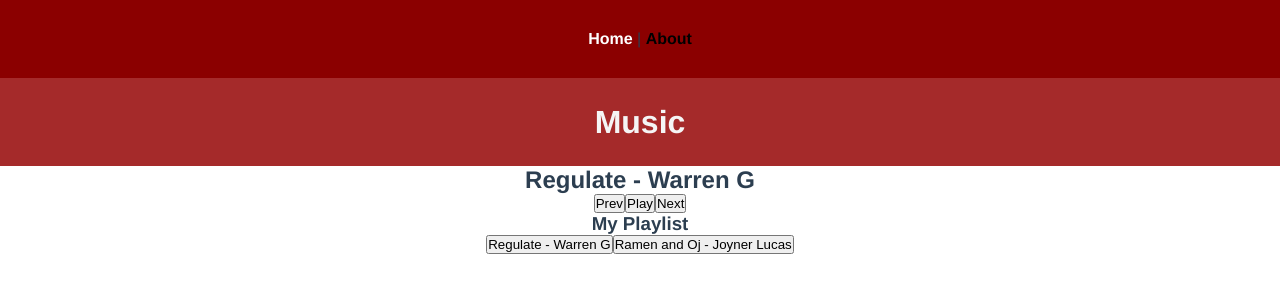
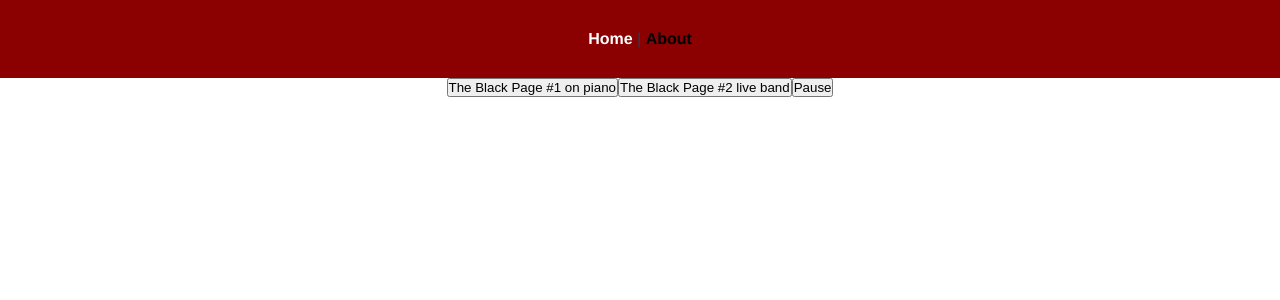
Before and after one commit to Francisco-fco/MusicPlayer, a Vue app in the folder music-player/: page /#/ in a window 1280 px wide. Shown: the top 300 px of the page. Built offline with nearby package versions, Linux system fonts and the light colour scheme.

Commit message:
global global yt-player

```diff
--- a/music-player/public/index.html
+++ b/music-player/public/index.html
@@ -6,11 +6,14 @@
     <meta name="viewport" content="width=device-width,initial-scale=1.0">
     <link rel="icon" href="<%= BASE_URL %>favicon.ico">
     <title><%= htmlWebpackPlugin.options.title %></title>
+    <script src="https://www.youtube.com/iframe_api"></script>
+    <script src="yt.js"></script>
   </head>
   <body>
     <noscript>
       <strong>We're sorry but <%= htmlWebpackPlugin.options.title %> doesn't work properly without JavaScript enabled. Please enable it to continue.</strong>
     </noscript>
+    <div id="yt-player"></div>
     <div id="app"></div>
     <!-- built files will be auto injected -->
   </body>
--- /dev/null
+++ b/music-player/public/yt.js
@@ -0,0 +1,17 @@
+// gets called automatically when YouTube player loads
+function onYouTubeIframeAPIReady() {
+    // using global variable
+    window.player = new YT.Player('yt-player', {
+      height: '0',
+      width: '0',
+      events: {
+        'onStateChange': onPlayerStateChange
+      }
+    });
+  }
+
+  // this function triggers when we change song in player
+  // can be used to update things, like counters
+  function onPlayerStateChange(event) {
+    if (event.data != YT.PlayerState.PLAYING) return
+  }
--- a/music-player/src/components/Player.vue
+++ b/music-player/src/components/Player.vue
@@ -1,4 +1,12 @@
 <template>
+  <div>
+    <button @click="play('DXxeOvvNNwc')">The Black Page #1 on piano</button>
+    <button @click="play('CtkZxnkbjtI')">The Black Page #2 live band</button>
+    <button @click="pause()">Pause</button>
+  </div>
+
+
+  <!--
   <div class="player-container">
     <header>
       <h1>Music</h1>
@@ -9,21 +17,26 @@
           {{ current.title }} - <span>{{ current.artist }}</span>
         </h2>
         <div class="buttons">
-          <button id="Previous" @click="previous()">Prev</button>
-          <button id="Play" v-if="!playingNow" @click="play()">Play</button>
-          <button id="Paus" v-else @click="pause()">Paus</button>
-          <button id="Next" @click="next()">Next</button>
+          <button id="Previous" @click="previous">Prev</button>
+          <button id="Play" v-if="!playingNow" @click="play">Play</button>
+          <button id="Paus" v-else @click="pause">Paus</button>
+          <button id="Next" @click="next">Next</button>
         </div>
       </section>
       <section class="playlist">
-          <h3>My Playlist</h3>
-          <button v-for="song in songs" :key="song.src" @click="play(song)" :class="(song.src == current.src) ? 'song playing' : 'song'">
-              {{ song.title }} - {{ song.artist }}
-          </button>
-
+        <h3>My Playlist</h3>
+        <button
+          v-for="song in songs"
+          :key="song.src"
+          @click="play(song)"
+          :class="song.src == current.src ? 'song playing' : 'song'"
+        >
+          {{ song.title }} - {{ song.artist }}
+        </button>
       </section>
     </main>
   </div>
+  -->
 </template>
 
 <script>
@@ -33,6 +46,8 @@
   name: "player-comtainer",
   data() {
     return {
+        /*
+
       current: {},
       index: 0,
       playingNow: false,
@@ -50,17 +65,39 @@
       ],
       // Handle the audio inside of app
       player: new Audio(),
+      */
     };
   },
   methods: {
+
+      play(id){
+      // calling global variable
+      window.player.loadVideoById(id)
+      window.player.playVideo()
+    },
+    pause(){
+      window.player.pauseVideo()
+    },
+/*
     play(song) {
-      if (typeof song != "undefined") {
+      if (typeof song.src != "undefined") {
         this.current = song;
         this.player.src = this.current.src;
       }
 
       this.player.play();
-      this.playingNow = true;
+      this.player.addEventListener(
+        "ended",
+        function () {
+          this.index++;
+          if (this.index > this.songs.length - 1) {
+            this.index = 0;
+          }
+          this.current = this.songs[this.index];
+          this.play(this.current);
+        }.bind(this)
+      );
+      this.isPlaying = true;
     },
 
     pause() {
@@ -86,13 +123,15 @@
 
       this.current = this.songs[this.index];
       this.play(this.current);
-    }
+    },
   },
   created() {
     this.current = this.songs[this.index];
     this.player.src = this.current.src;
     //this.player.play()
   },
+  */
+  }
 };
 </script>
 
```
